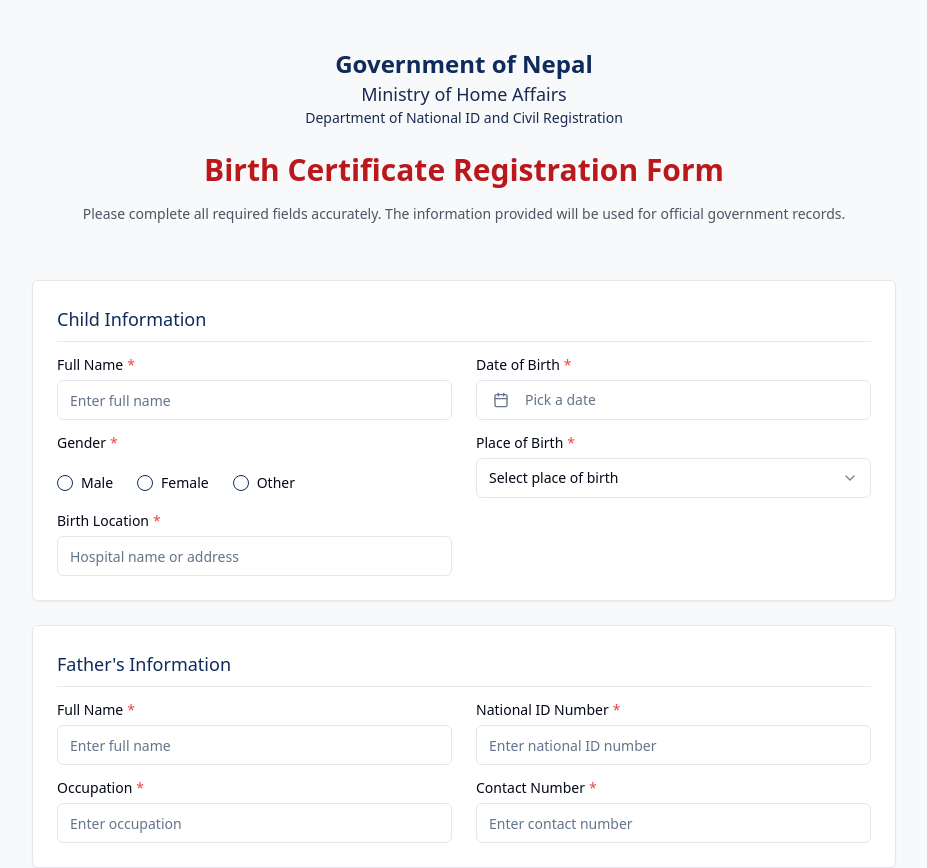
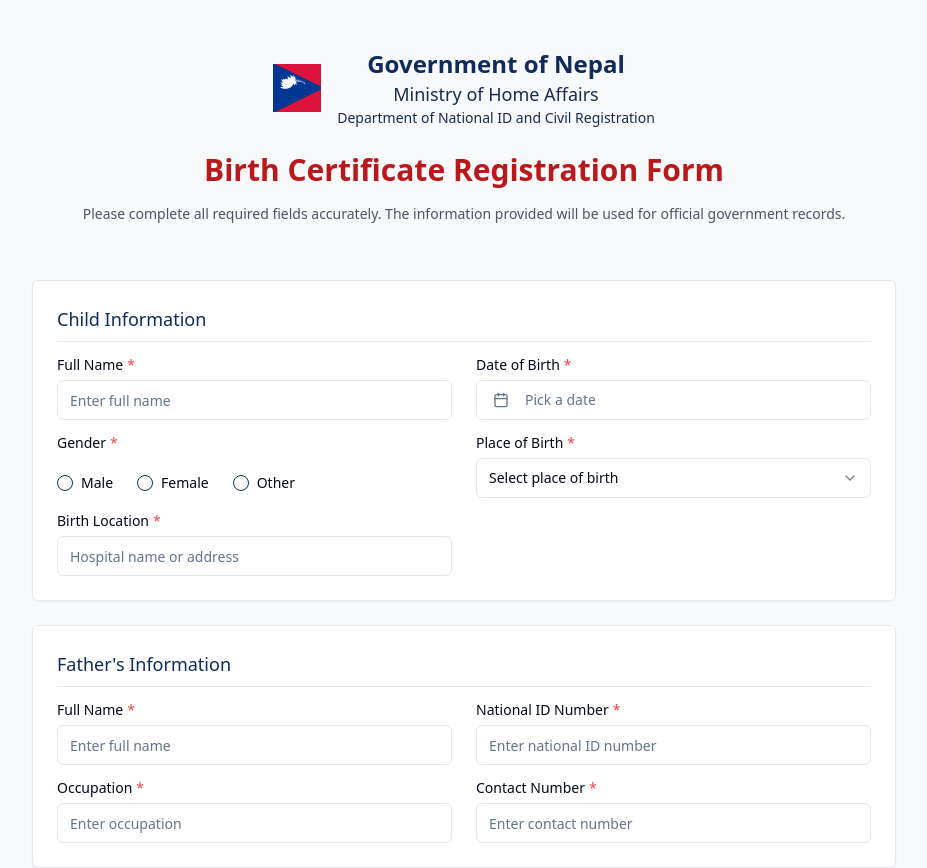
Before and after one commit to MaharjanNaffi/Janma_Darta, a React (Vite) app: page / in a window 1280 px wide. Shown: the top 868 px of the page, without its empty margins (176-1103 px from the left). Built offline with nearby package versions, Linux system fonts and the light colour scheme.

Commit message:
Add Nepal flag to header
Add the Nepal flag to the header component.

```diff
--- a/src/components/Header.tsx
+++ b/src/components/Header.tsx
@@ -9,7 +9,11 @@ const Header = ({ className }: HeaderProps) => {
   return (
     <header className={cn("flex flex-col items-center gap-2 py-6", className)}>
       <div className="flex items-center gap-4">
-        {/* Logo removed as requested */}
+        <img
+          src="/nepal-government-logo.svg"
+          alt="Nepal Flag"
+          className="h-12 w-auto"
+        />
         <div className="text-center">
           <h1 className="text-xl md:text-2xl font-bold text-[#0F2B5B]">Government of Nepal</h1>
           <h2 className="text-md md:text-lg text-[#192A51]">Ministry of Home Affairs</h2>
```
